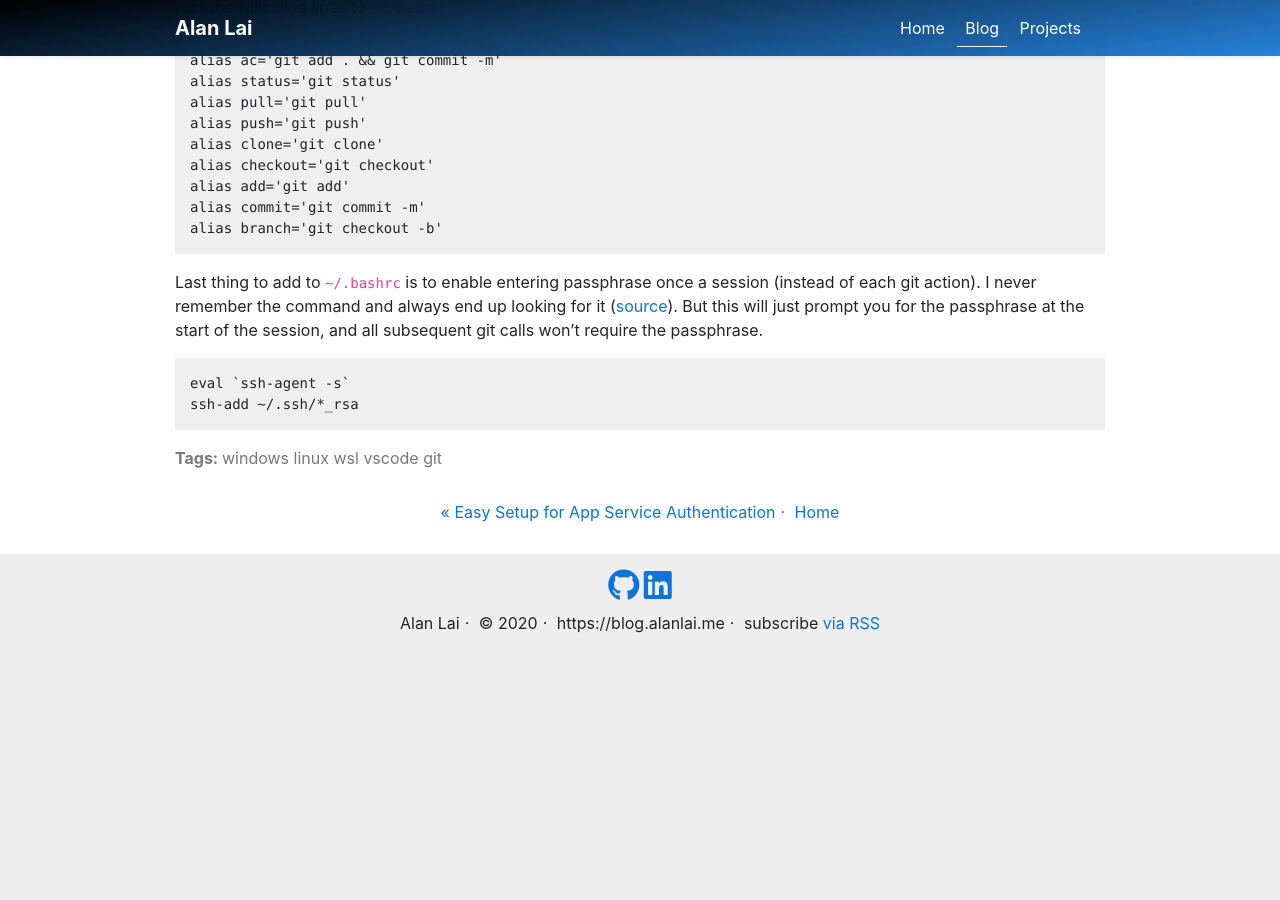
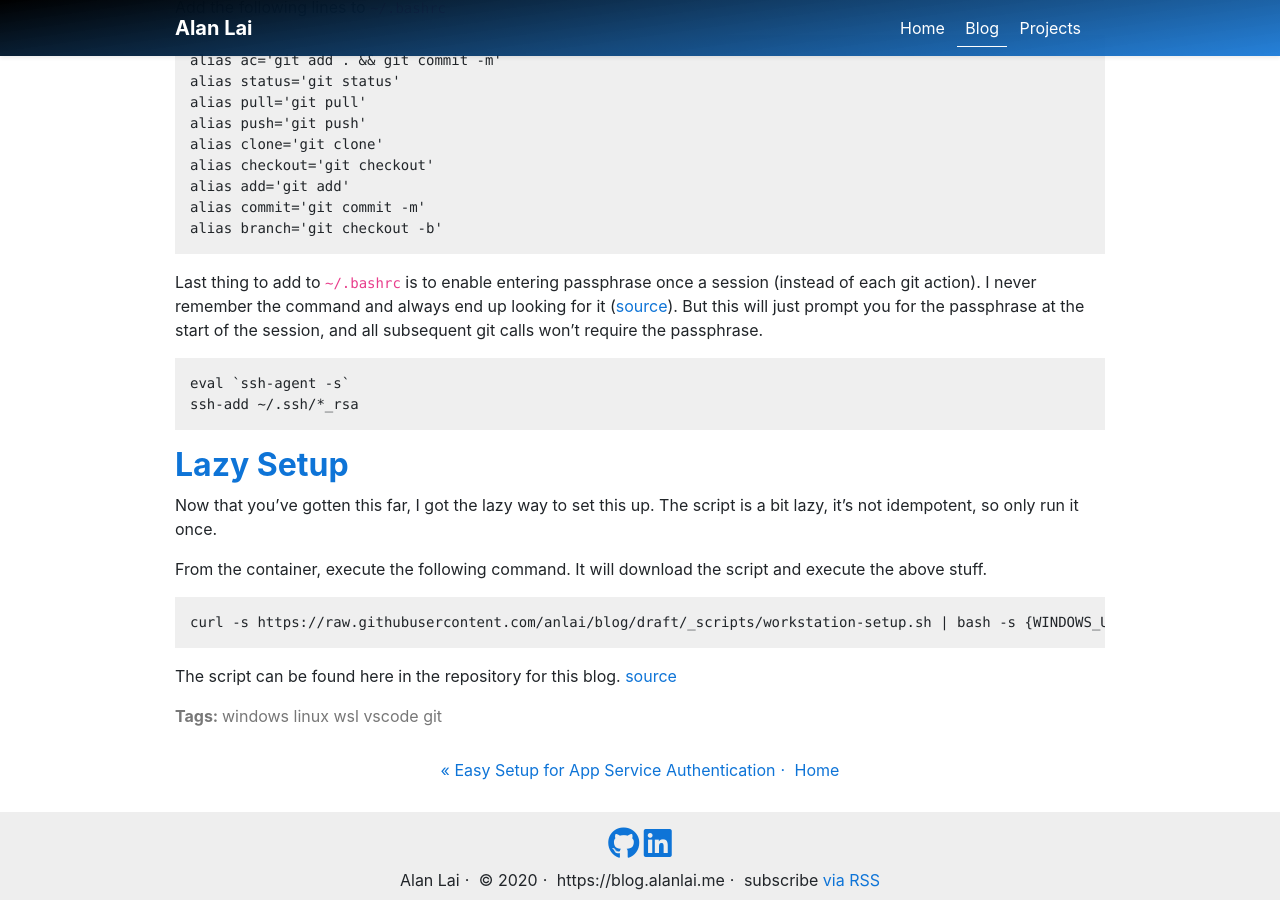
Before and after one commit to anlai/blog, a Jekyll site: the page built from _posts/2021-04-01-workstation-setup.md, in a window 1280 px wide and 900 px high, scrolled down 2255 px. Built offline with Jekyll 4.4.1, drawn with Linux system fonts in a browser that asks for light colours; nearby versions of some CDN libraries; before the commit the page ends 2897 px from its top, so only the background shows below that.

Commit message:
added bit about script

````diff
--- a/_posts/2021-04-01-workstation-setup.md
+++ b/_posts/2021-04-01-workstation-setup.md
@@ -104,3 +104,15 @@ Last thing to add to `~/.bashrc` is to enable entering passphrase once a session
 eval `ssh-agent -s`
 ssh-add ~/.ssh/*_rsa
 ```
+
+## Lazy Setup
+
+Now that you've gotten this far, I got the lazy way to set this up.  The script is a bit lazy, it's not idempotent, so only run it once.
+
+From the container, execute the following command.  It will download the script and execute the above stuff.
+
+```bash
+curl -s https://raw.githubusercontent.com/anlai/blog/draft/_scripts/workstation-setup.sh | bash -s {WINDOWS_USERNAME} {GIT NAME} {GIT EMAIL} {STARTUP PATH (OPTIONAL)}
+```
+
+The script can be found here in the repository for this blog. [source](https://github.com/anlai/blog/blob/draft/_scripts/workstation-setup.sh)
````
